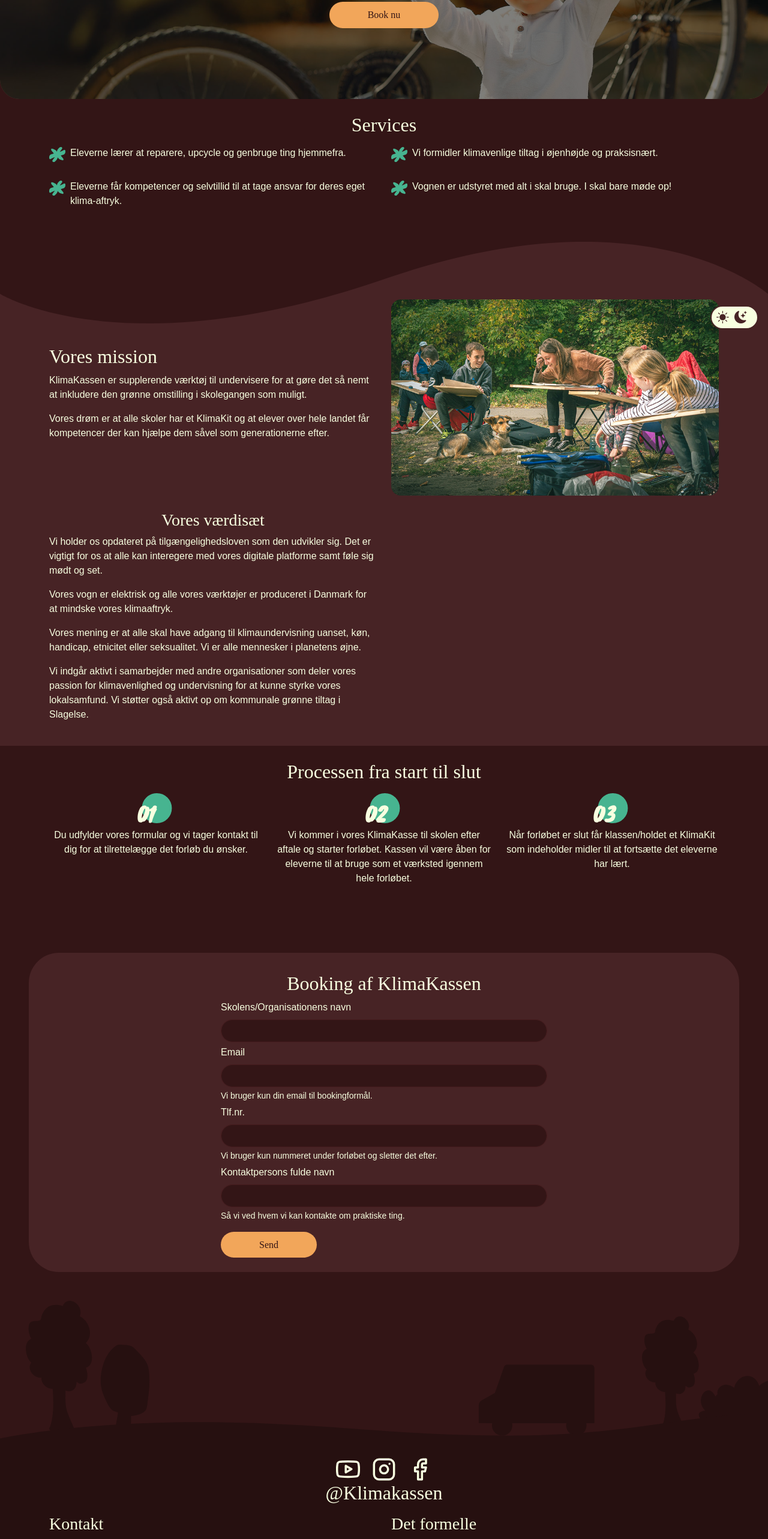
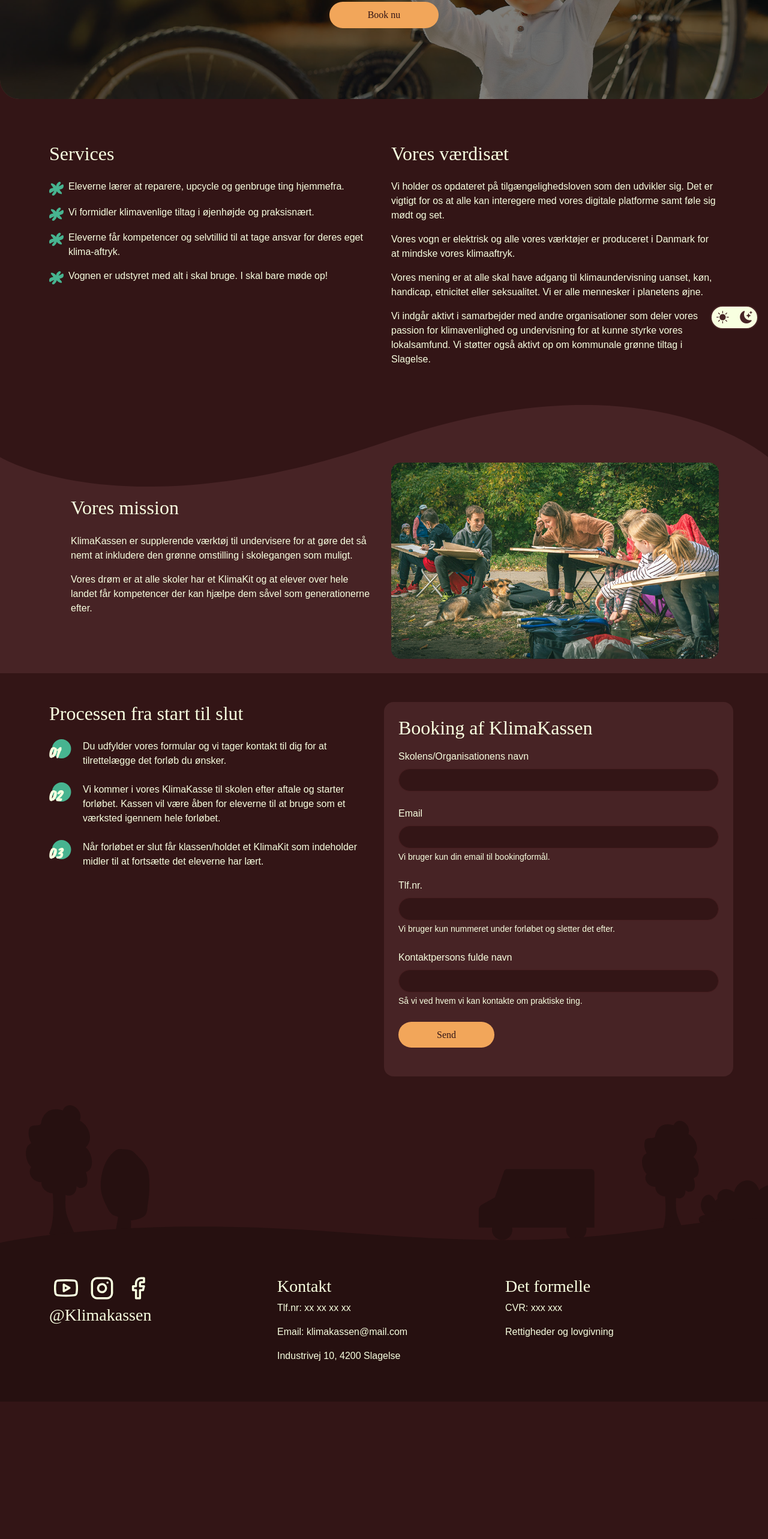
Before and after one commit to Line-WH/klimaKassen_web, a website: page index.html in a window 1280 px wide. Shown: the part 235-2800 px from the top of the page at 60% size. After the commit the page ends 2571 px from the top, so only its background shows below. Drawn offline with nearby package versions, Linux system fonts and the light colour scheme; files that its build step writes are made by us from their sources; a web font is replaced by a local one.

Commit message:
optimeret for tilgængelighed og finpudset i desktop størrelse.

```diff
--- a/css/styles.scss
+++ b/css/styles.scss
@@ -234,8 +234,11 @@ label {
   font-family: "Klee One", sans-serif;
 }
 
+.footer-grafik {
+  background-size: cover;
+}
 
-  .footer {
+.footer {
     background-color: #261010;
 
     a {
--- a/index.html
+++ b/index.html
@@ -23,6 +23,8 @@
 
 <body class="theme-dark">
 
+<a href="#main-content" class="visually-hidden-focusable">Spring til indhold</a>
+
 <nav class="navbar navbar-expand-md">
     <div class="container">
         <a href="index.html" class="navbar-brand">
@@ -43,7 +45,7 @@
 
 
         <div class="collapse navbar-collapse" id="navbarNav">
-            <ul class="navbar-nav ms-md-4 text-end">
+            <ul class="navbar-nav ms-auto text-end">
                 <li class="nav-item">
                     <a class="nav-link" href="index.html">Hjem</a>
                 </li>
@@ -61,6 +63,7 @@
     </div>
 </nav>
 
+<main id="main-content">
     <section class="hero-section">
         <div class="container-fluid">
             <div class="row">
@@ -80,40 +83,45 @@
         </div>
     </section>
 
+    <br>
+
+
     <section id="servicesSection" class="services">
         <div class="container">
             <div class="row">
 
-                <div class="col-12 mb-2">
-                    <h2 class="text-center">Services</h2>
+                <div class="col-12 col-md-6 mb-4 mt-4">
+                    <h2 class="text-start mb-4">Services</h2>
+
+                    <div class="d-flex align-items-start mb-3">
+                        <img src="svg/blomsterpunkt.svg" alt="blomsterpunkt" class="me-2 mt-1" style="width: 24px; height: auto;">
+                        <p class="mb-0">Eleverne lærer at reparere, upcycle og genbruge ting hjemmefra.</p>
                     </div>
 
-                <div class="col-12 col-md-6 d-flex mb-3">
-                    <div class="me-2">
-                        <img src="svg/blomsterpunkt.svg" alt="blomsterpunkt">
-                    </div>
-                    <p>Eleverne lærer at reparere, upcycle og genbruge ting hjemmefra.</p>
+                    <div class="d-flex align-items-start mb-3">
+                        <img src="svg/blomsterpunkt.svg" alt="blomsterpunkt" class="me-2 mt-1" style="width: 24px; height: auto;">
+                        <p class="mb-0">Vi formidler klimavenlige tiltag i øjenhøjde og praksisnært.</p>
                     </div>
 
-                <div class="col-12 col-md-6 d-flex mb-3">
-                    <div class="me-2">
-                        <img src="svg/blomsterpunkt.svg" alt="blomsterpunkt">
-                    </div>
-                    <p>Vi formidler klimavenlige tiltag i øjenhøjde og praksisnært.</p>
+                    <div class="d-flex align-items-start mb-3">
+                        <img src="svg/blomsterpunkt.svg" alt="blomsterpunkt" class="me-2 mt-1" style="width: 24px; height: auto;">
+                        <p class="mb-0">Eleverne får kompetencer og selvtillid til at tage ansvar for deres eget klima-aftryk.</p>
                     </div>
 
-                <div class="col-12 col-md-6 d-flex mb-3">
-                    <div class="me-2">
-                        <img src="svg/blomsterpunkt.svg" alt="blomsterpunkt">
+                    <div class="d-flex align-items-start mb-3">
+                        <img src="svg/blomsterpunkt.svg" alt="blomsterpunkt" class="me-2 mt-1" style="width: 24px; height: auto;">
+                        <p class="mb-0">Vognen er udstyret med alt i skal bruge. I skal bare møde op!</p>
                     </div>
-                    <p>Eleverne får kompetencer og selvtillid til at tage ansvar for deres eget klima-aftryk.</p>
                 </div>
 
-                <div class="col-12 col-md-6 d-flex mb-3">
-                    <div class="me-2">
-                        <img src="svg/blomsterpunkt.svg" alt="blomsterpunkt">
-                    </div>
-                    <p>Vognen er udstyret med alt i skal bruge. I skal bare møde op!</p>
+
+                <div class="col-12 col-md-6 mb-4 mt-4">
+                    <h2 class="text-start mb-4">Vores værdisæt</h2>
+
+                    <p>Vi holder os opdateret på tilgængelighedsloven som den udvikler sig. Det er vigtigt for os at alle kan interegere med vores digitale platforme samt føle sig mødt og set.</p>
+                    <p>Vores vogn er elektrisk og alle vores værktøjer er produceret i Danmark for at mindske vores klimaaftryk.</p>
+                    <p>Vores mening er at alle skal have adgang til klimaundervisning uanset, køn, handicap, etnicitet eller seksualitet. Vi er alle mennesker i planetens øjne.</p>
+                    <p>Vi indgår aktivt i samarbejder med andre organisationer som deler vores passion for klimavenlighed og undervisning for at kunne styrke vores lokalsamfund. Vi støtter også aktivt op om kommunale grønne tiltag i Slagelse.</p>
                 </div>
             </div>
         </div>
@@ -129,123 +137,103 @@
 
         <div class="container">
             <div class="row align-items-center">
-                <div class="col-12 col-md-6">
-                    <h2 class="mb-2">Vores mission</h2>
+                <div class="col-12 col-md-6 ps-md-5">
+                    <h2 class="mb-4 text-start">Vores mission</h2>
                     <p>KlimaKassen er supplerende værktøj til undervisere for at gøre det så nemt at inkludere den grønne omstilling i skolegangen som muligt.</p>
                     <p>Vores drøm er at alle skoler har et KlimaKit og at elever over hele landet får kompetencer der kan hjælpe dem såvel som generationerne efter.</p>
                 </div>
                 <div class="col-12 col-md-6">
-                    <img src="image/underviser.jpg" alt="undervisning udendørs" class="img-fluid rounded-4 mb-3 mb-md-0">
-                </div>
-
-                <div class="col-12 col-md-6">
-                    <h3 class="text-center mb-2 mt-4">Vores værdisæt</h3>
-                    <p>Vi holder os opdateret på tilgængelighedsloven som den udvikler sig. Det er vigtigt for os at alle kan interegere med vores digitale platforme samt føle sig mødt og set.</p>
-                    <p>Vores vogn er elektrisk og alle vores værktøjer er produceret i Danmark for at mindske vores klimaaftryk.</p>
-                    <p>Vores mening er at alle skal have adgang til klimaundervisning uanset, køn, handicap, etnicitet eller seksualitet. Vi er alle mennesker i planetens øjne.</p>
-                    <p>Vi indgår aktivt i samarbejder med andre organisationer som deler vores passion for klimavenlighed og undervisning for at kunne styrke vores lokalsamfund. Vi støtter også aktivt op om kommunale grønne tiltag i Slagelse.</p>
+                    <img src="image/underviser.jpg" loading="lazy" alt="undervisning udendørs" class="img-fluid rounded-4 mb-3 mb-md-0">
                 </div>
             </div>
         </div>
-
-
-
     </section>
 
+    <section id="bookingSection" class="booking-section my-5">
+        <div class="container">
+            <div class="row g-5">
 
-    <section id="bookingSection" class="process">
+                <!-- Process Section -->
+                <div class="col-12 col-lg-6">
+                    <h2 class="text-start mb-4">Processen fra start til slut</h2>
 
-
-        <div class="container">
-            <div class="row text-center">
-                <div class="col-12 mb-2">
-                    <h2 class="text-center mb-2">Processen fra start til slut</h2>
+                    <div class="d-flex align-items-start mb-4">
+                        <img src="svg/punkt1.svg" alt="punkt1" class="me-3" style="width: 40px;">
+                        <p class="mb-0">Du udfylder vores formular og vi tager kontakt til dig for at tilrettelægge det forløb du ønsker.</p>
                     </div>
 
-                <div class="col-12 col-md-4 mb-4">
-                    <img src="svg/punkt1.svg" alt="punkt1" class="mb-2">
-                    <p>Du udfylder vores formular og vi tager kontakt til dig for at tilrettelægge det forløb du ønsker.</p>
+                    <div class="d-flex align-items-start mb-4">
+                        <img src="svg/punkt2.svg" alt="punkt2" class="me-3" style="width: 40px;">
+                        <p class="mb-0">Vi kommer i vores KlimaKasse til skolen efter aftale og starter forløbet. Kassen vil være åben for eleverne til at bruge som et værksted igennem hele forløbet.</p>
                     </div>
 
-                <div class="col-12 col-md-4 mb-4">
-                    <img src="svg/punkt2.svg" alt="punkt2" class="mb-2">
-                    <p>Vi kommer i vores KlimaKasse til skolen efter aftale og starter forløbet. Kassen vil være åben for eleverne til at bruge som et værksted igennem hele forløbet.</p>
+                    <div class="d-flex align-items-start mb-4">
+                        <img src="svg/punkt3.svg" alt="punkt3" class="me-3" style="width: 40px;">
+                        <p class="mb-0">Når forløbet er slut får klassen/holdet et KlimaKit som indeholder midler til at fortsætte det eleverne har lært.</p>
+                    </div>
                 </div>
 
-                <div class="col-12 col-md-4 mb-4">
-                    <img src="svg/punkt3.svg" alt="punkt3" class="mb-2">
-                    <p>Når forløbet er slut får klassen/holdet et KlimaKit som indeholder midler til at fortsætte det eleverne har lært.</p>
+                <!-- Booking Form Section -->
+                <div class="col-12 col-lg-6 bg-lysrød rounded-4 p-4">
+                    <h2 class="mb-3 text-start">Booking af KlimaKassen</h2>
+
+                    <form>
+                        <div class="mb-4">
+                            <label for="skole-navn" class="form-label text-start">Skolens/Organisationens navn</label>
+                            <input type="text" id="skole-navn" class="form-control text-start">
+                        </div>
+
+                        <div class="mb-4">
+                            <label for="email" class="form-label">Email</label>
+                            <input type="email" id="email" class="form-control" aria-describedby="emailHelp">
+                            <div id="emailHelp" class="form-text text-lys">Vi bruger kun din email til bookingformål.</div>
+                        </div>
+
+                        <div class="mb-4">
+                            <label for="tlf-nummer" class="form-label">Tlf.nr.</label>
+                            <input type="tel" id="tlf-nummer" class="form-control" aria-describedby="tlfNumberHelp">
+                            <div id="tlfNumberHelp" class="form-text text-lys">Vi bruger kun nummeret under forløbet og sletter det efter.</div>
+                        </div>
+
+                        <div class="mb-4">
+                            <label for="underviser-navn" class="form-label">Kontaktpersons fulde navn</label>
+                            <input type="text" id="underviser-navn" class="form-control" aria-describedby="nameHelp">
+                            <div id="nameHelp" class="form-text text-lys">Så vi ved hvem vi kan kontakte om praktiske ting.</div>
+                        </div>
+
+                        <button type="submit" class="btn btn-primary mb-4">Send</button>
+                    </form>
                 </div>
 
             </div>
         </div>
     </section>
 
-    <section class="booking bg-lysrød m-5">
-        <div class="container">
-            <div class="row justify-content-center">
-                <div class="col-12 col-md-8 col-lg-6">
-                    <h2 class="mb-2 mt-2 text-center">Booking af KlimaKassen</h2>
-
-                    <form>
-                        <div class="mb-1">
-                            <label for="skole-navn" class="form-label text-start">Skolens/Organisationens navn</label>
-                            <input type="text" id="skole-navn" class="form-control text-start">
-                        </div>
-
-                        <div class="mb-1">
-                            <label for="email" class="form-label">Email</label>
-                            <input type="email" id="email" class="form-control" aria-describedby="emailHelp">
-                            <div id="emailHelp" class="form-text text-lys">Vi bruger kun din email til bookingformål.</div>
-                        </div>
-
-                        <div class="mb-1">
-                            <label for="tlf-nummer" class="form-label">Tlf.nr.</label>
-                            <input type="tel" id="tlf-nummer" class="form-control" aria-describedby="tlfNumberHelp">
-                            <div id="tlfNumberHelp" class="form-text text-lys">Vi bruger kun nummeret under forløbet og sletter det efter.</div>
-                        </div>
-
-                        <div class="mb-3">
-                            <label for="underviser-navn" class="form-label">Kontaktpersons fulde navn</label>
-                            <input type="text" id="underviser-navn" class="form-control" aria-describedby="nameHelp">
-                            <div id="nameHelp" class="form-text text-lys">Så vi ved hvem vi kan kontakte om praktiske ting.</div>
-                        </div>
-
-                        <button type="submit" class="btn btn-primary">Send</button>
-                    </form>
-                </div>
-            </div>
-        </div>
-    </section>
 
 
 
-    <section id="FootertSection">
-        <div>
-            <img src="svg/footergrafik.svg" alt="" class="img-fluid">
+    <section id="FootertSection" class="footer-wrapper position-relative">
+
+        <div class="footer-grafik w-100 position-relative">
+            <img src="svg/footergrafik.svg" alt="Dekorativ grafik" class="img-fluid w-100 d-block">
         </div>
 
-        <footer class="footer">
+        <footer class="footer py-4">
             <div class="container">
-                <div class="row text-center text-md-start">
-                    <div class="col-12 d-flex flex-column justify-content-center align-items-center">
-                        <div class="socials">
-                            <a href="#">
-                                <img src="svg/Youtube.svg" alt="">
-                            </a>
-                            <a href="#">
-                                <img src="svg/Instagram.svg" alt="">
-                            </a>
-                            <a href="#">
-                                <img src="svg/Facebook.svg" alt="">
-                            </a>
+                <div class="row align-items-start">
+
+                    <!-- SOCIALS -->
+                    <div class="col-12 col-md-4 d-flex flex-column mb-4 mb-md-0 text-start">
+                        <div class="socials mb-2">
+                            <a href="#"><img src="svg/Youtube.svg" alt="YouTube"></a>
+                            <a href="#"><img src="svg/Instagram.svg" alt="Instagram"></a>
+                            <a href="#"><img src="svg/Facebook.svg" alt="Facebook"></a>
                         </div>
-                        <div>
-                            <h2 class="mb-3">@Klimakassen</h2>
-                        </div>
+                        <h3 class="mb-0">@Klimakassen</h3>
                     </div>
 
-                    <div class="contact col-12 col-md-6 mb-4 mb-md-0 d-flex flex-column">
+                    <!-- KONTAKT -->
+                    <div class="col-12 col-md-4 d-flex flex-column mb-4 text-start">
                         <div class="contact-info">
                             <h3>Kontakt</h3>
                             <p>Tlf.nr: xx xx xx xx</p>
@@ -253,50 +241,70 @@
                             <p>Industrivej 10, 4200 Slagelse</p>
                         </div>
                     </div>
-                    <div class="contact col-12 col-md-6 d-flex flex-column">
+
+                    <!-- FORMELT -->
+                    <div class="col-12 col-md-4 d-flex flex-column mb-4 text-start">
                         <div class="contact-info">
                             <h3>Det formelle</h3>
                             <p>CVR: xxx xxx</p>
                             <p>Rettigheder og lovgivning</p>
                         </div>
                     </div>
+
                 </div>
             </div>
         </footer>
+
+
+
     </section>
 
-<button id="theme-toggle" class="theme-switch" aria-label="Skift farvetema">
+
+
+    <button
+            id="theme-toggle"
+            class="theme-switch"
+            aria-label="Skift til lys tilstand"
+            aria-pressed="false"
+    >
         <i class="bi bi-sun-fill icon-sun"></i>
         <i class="bi bi-moon-stars-fill icon-moon"></i>
-    <div class="toggle-ball"></div>
     </button>
 
 
-<div id="prototypeModal" class="modal-backdrop d-none">
-        <div class="modal-box">
-            <p><strong>Prototype:</strong> Lys tilstand er under udvikling og virker ikke fuldt ud endnu.</p>
+    <div id="prototypeModal" class="modal-backdrop d-none" role="dialog" aria-modal="true" aria-labelledby="modalTitle" aria-describedby="modalDesc">
+        <div class="modal-box" role="document">
+            <p id="modalDesc">
+                <strong>Prototype:</strong> Lys tilstand er under udvikling og virker ikke fuldt ud endnu.
+            </p>
             <button id="closeModal" class="btn btn-primary mt-2">Okay</button>
         </div>
     </div>
+</main>
+
+
+
+
 
 
 <script src="https://cdn.jsdelivr.net/npm/bootstrap@5.3.8/dist/js/bootstrap.bundle.min.js"></script>
 
 <script>
-
     const toggleBtn = document.getElementById('theme-toggle');
-        const body = document.querySelector('body');
+    const body = document.body;
     const logoImg = document.getElementById('logoImg');
     const modal = document.getElementById('prototypeModal');
     const closeModalBtn = document.getElementById('closeModal');
+
+    let lastFocusedElement = null;
 
     function setTheme(theme) {
         if (theme === 'light') {
             body.classList.remove('theme-dark');
             body.classList.add('theme-light');
 
-                toggleBtn.classList.remove('dark-mode');
-                toggleBtn.classList.add('light-mode');
+            toggleBtn.setAttribute('aria-label', 'Skift til mørk tilstand');
+            toggleBtn.setAttribute('aria-pressed', 'true');
 
             logoImg.style.opacity = '0';
             setTimeout(() => {
@@ -304,13 +312,17 @@
                 logoImg.style.opacity = '1';
             }, 300);
 
+            // Show modal
+            lastFocusedElement = document.activeElement;
             modal.classList.remove('d-none');
+            closeModalBtn.focus();
+
         } else {
             body.classList.remove('theme-light');
             body.classList.add('theme-dark');
 
-                toggleBtn.classList.remove('light-mode');
-                toggleBtn.classList.add('dark-mode');
+            toggleBtn.setAttribute('aria-label', 'Skift til lys tilstand');
+            toggleBtn.setAttribute('aria-pressed', 'false');
 
             logoImg.style.opacity = '0';
             setTimeout(() => {
@@ -322,17 +334,28 @@
 
     toggleBtn.addEventListener('click', () => {
         const currentTheme = body.classList.contains('theme-dark') ? 'dark' : 'light';
-            setTheme(currentTheme === 'dark' ? 'light' : 'dark');
+        setTheme(currentTheme === 'dark' ?   'light' : 'dark');
     });
 
     closeModalBtn.addEventListener('click', () => {
         modal.classList.add('d-none');
+        if (lastFocusedElement) {
+            lastFocusedElement.focus();
+        }
     });
 
+    // Optional: Close modal with Escape
+    document.addEventListener('keydown', (e) => {
+        if (e.key === 'Escape' && !modal.classList.contains('d-none')) {
+            modal.classList.add('d-none');
+            if (lastFocusedElement) {
+                lastFocusedElement.focus();
+            }
+        }
+    });
 
-        // Detect scroll position to toggle header background
+    // Scroll effect on navbar
     const header = document.querySelector('.navbar');
-
     window.addEventListener('scroll', () => {
         if (window.scrollY > 10) {
             header.classList.add('scrolled');
@@ -340,8 +363,8 @@
             header.classList.remove('scrolled');
         }
     });
+</script>
 
-    </script>
 
 </body>
 </html>
```
Lines whose indentation alone changed are shown as unchanged.
